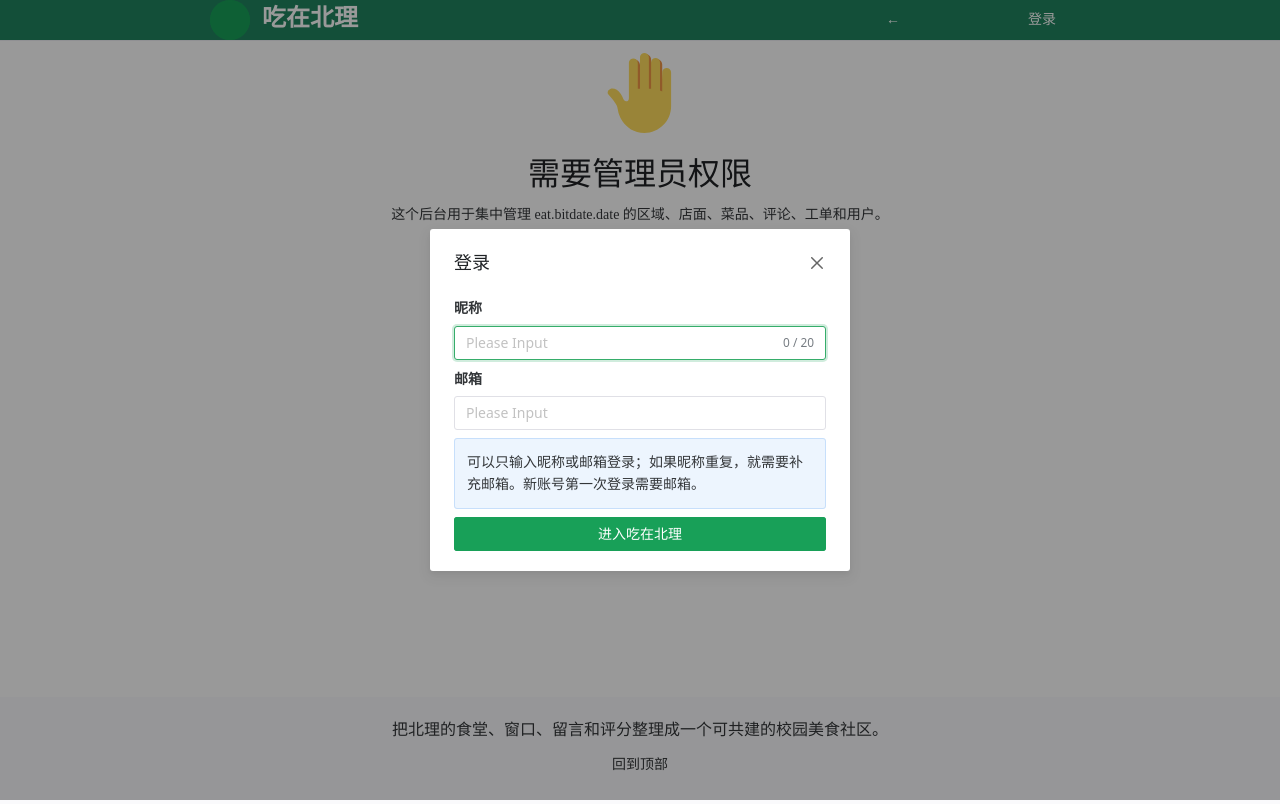
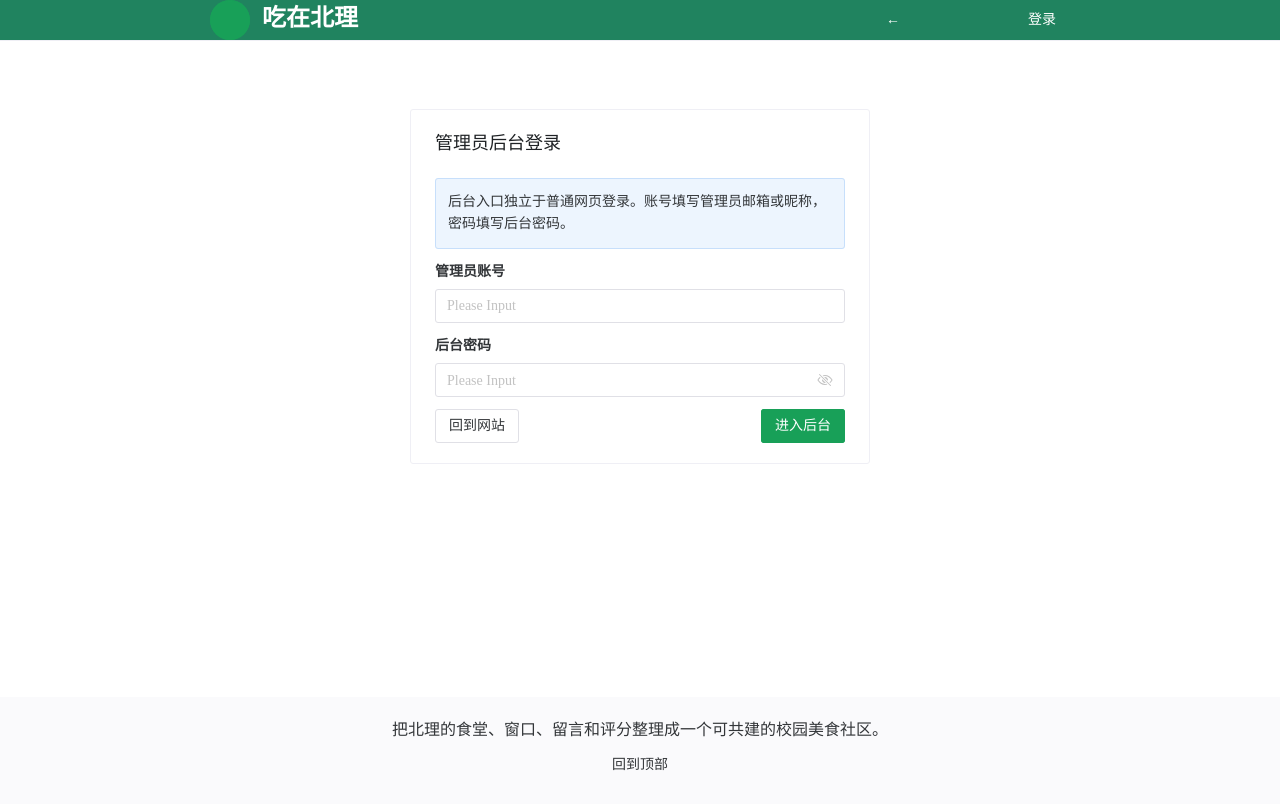
Before and after one commit to Decent898/eatbit, a Vue app: page /admin in a window 1280 px wide. Built offline with nearby package versions, Linux system fonts and the light colour scheme; no server answers; some icons are missing.

Commit message:
feat: separate admin login entry

```diff
--- a/src/App.vue
+++ b/src/App.vue
@@ -5,7 +5,6 @@ import { darkTheme, lightTheme, NIcon, type MenuOption } from 'naive-ui'
 import MenuRound from '@vicons/material/MenuRound'
 import HomeOutlined from '@vicons/material/HomeOutlined'
 import RestaurantOutlined from '@vicons/material/RestaurantOutlined'
-import AdminPanelSettingsOutlined from '@vicons/material/AdminPanelSettingsOutlined'
 import RefreshOutlined from '@vicons/material/RefreshOutlined'
 import PersonOutlineOutlined from '@vicons/material/PersonOutlineOutlined'
 import DarkModeOutlined from '@vicons/material/DarkModeOutlined'
@@ -34,9 +33,7 @@ const menuOptions: MenuOption[] = [
   { label: '首页', key: '/home', icon: renderIcon(HomeOutlined) },
   { label: '店面发现', key: '/home?tab=search', icon: renderIcon(RestaurantOutlined) },
   { label: '个人中心', key: '/profile', icon: renderIcon(PersonOutlineOutlined) },
-  { label: '问题反馈', key: '/feedback', icon: renderIcon(FeedbackOutlined) },
-  { label: '管理员后台', key: '/admin', icon: renderIcon(AdminPanelSettingsOutlined) },
-  { label: '食堂区管理', key: '/admin/canteens', icon: renderIcon(AdminPanelSettingsOutlined) }
+  { label: '问题反馈', key: '/feedback', icon: renderIcon(FeedbackOutlined) }
 ]
 
 function handleMenu(key: string) {
--- a/src/store/auth.ts
+++ b/src/store/auth.ts
@@ -48,6 +48,25 @@ async function login(email: string, nickname: string) {
     const data = await response.json() as { user: AuthUser }
     state.user = data.user
     state.authModal = false
+  } finally {
+    state.loading = false
+  }
+}
+
+async function adminLogin(account: string, password: string) {
+  state.loading = true
+  try {
+    const response = await fetch('/api/auth/admin-login', {
+      method: 'POST',
+      headers: { 'content-type': 'application/json' },
+      body: JSON.stringify({ account, password })
+    })
+    if (!response.ok) {
+      const data = await response.json().catch(() => ({ error: 'admin login failed' })) as { error?: string }
+      throw new Error(data.error || 'admin login failed')
+    }
+    const data = await response.json() as { user: AuthUser }
+    state.user = data.user
   } finally {
     state.loading = false
   }
@@ -119,6 +138,7 @@ export function useAuthStore() {
     }),
     loadMe,
     login,
+    adminLogin,
     updateProfile,
     logout,
     requireLogin,
--- a/src/views/AdminDashboard.vue
+++ b/src/views/AdminDashboard.vue
@@ -22,6 +22,7 @@ const editShopModal = ref(false)
 const editItemModal = ref(false)
 const editUserModal = ref(false)
 
+const adminLoginForm = reactive({ account: '', password: '' })
 const areaForm = reactive({ id: '', name: '', campus: '良乡校区' as Campus, kind: '食堂' as AreaKind, description: '' })
 const shopForm = reactive({ id: '', name: '', description: '' })
 const itemForm = reactive({ id: '', name: '', price: '', description: '' })
@@ -93,8 +94,29 @@ async function refreshAdminData() {
 
 function requireAdmin() {
   if (auth.isAdmin.value) return true
-  if (!auth.user.value) auth.authModal.value = true
+  window.$message.warning('请先用管理员账号登录后台')
   return false
+}
+
+async function submitAdminLogin() {
+  const account = adminLoginForm.account.trim()
+  if (!account || !adminLoginForm.password) {
+    window.$message.warning('请输入管理员账号和后台密码')
+    return
+  }
+  try {
+    await auth.adminLogin(account, adminLoginForm.password)
+    adminLoginForm.password = ''
+    window.$message.success('管理员登录成功')
+    await refreshAdminData()
+  } catch (error) {
+    const message = error instanceof Error ? error.message : '管理员登录失败'
+    if (message.includes('not configured')) {
+      window.$message.error('后台密码还没有配置，请先在 Cloudflare 设置 ADMIN_PASSWORD')
+    } else {
+      window.$message.error('管理员账号或密码不正确')
+    }
+  }
 }
 
 function openAreaEdit(area: { id: string; name: string; campus: Campus; kind: AreaKind; description: string }) {
@@ -358,17 +380,37 @@ onMounted(async () => {
 
 <template>
   <div class="admin-page">
-    <n-result
+    <n-card
       v-if="!auth.isAdmin.value"
-      status="403"
-      title="需要管理员权限"
-      description="这个后台用于集中管理 eat.bitdate.date 的区域、店面、菜品、评论、工单和用户。"
+      class="admin-login-card"
+      title="管理员后台登录"
     >
-      <template #footer>
-        <n-button v-if="!auth.user.value" type="primary" @click="auth.authModal.value = true">登录</n-button>
-        <n-button v-else @click="router.push('/home')">回首页</n-button>
-      </template>
-    </n-result>
+      <n-space vertical size="large">
+        <n-alert type="info" :show-icon="false">
+          后台入口独立于普通网页登录。账号填写管理员邮箱或昵称，密码填写后台密码。
+        </n-alert>
+        <FormField label="管理员账号">
+          <n-input
+            v-model:value="adminLoginForm.account"
+            autocomplete="username"
+            @keyup.enter="submitAdminLogin"
+          />
+        </FormField>
+        <FormField label="后台密码">
+          <n-input
+            v-model:value="adminLoginForm.password"
+            type="password"
+            show-password-on="click"
+            autocomplete="current-password"
+            @keyup.enter="submitAdminLogin"
+          />
+        </FormField>
+        <n-space justify="space-between" align="center">
+          <n-button @click="router.push('/home')">回到网站</n-button>
+          <n-button type="primary" :loading="auth.loading.value" @click="submitAdminLogin">进入后台</n-button>
+        </n-space>
+      </n-space>
+    </n-card>
 
     <n-space v-else vertical size="large">
       <n-card>
@@ -495,6 +537,11 @@ onMounted(async () => {
   margin: auto;
 }
 
+.admin-login-card {
+  max-width: 460px;
+  margin: 56px auto;
+}
+
 .admin-title {
   margin: 0 0 4px;
 }
--- a/src/views/Home.vue
+++ b/src/views/Home.vue
@@ -1,7 +1,6 @@
 <script setup lang="ts">
 import { computed, reactive, ref, watch } from 'vue'
 import { useRoute, useRouter } from 'vue-router'
-import AdminPanelSettingsOutlined from '@vicons/material/AdminPanelSettingsOutlined'
 import SearchOutlined from '@vicons/material/SearchOutlined'
 import TodayOutlined from '@vicons/material/TodayOutlined'
 import CasinoOutlined from '@vicons/material/CasinoOutlined'
@@ -556,12 +555,6 @@ function rollDice() {
           </n-card>
         </n-tab-pane>
       </n-tabs>
-
-      <n-button class="float-actions" circle size="large" @click="router.push('/admin/canteens')">
-        <template #icon>
-          <n-icon :component="AdminPanelSettingsOutlined" />
-        </template>
-      </n-button>
     </n-space>
   </div>
 </template>
@@ -613,12 +606,6 @@ function rollDice() {
   color: var(--primary-color);
   font-size: 18px;
   font-weight: 800;
-}
-
-.float-actions {
-  position: fixed;
-  right: 4.2vw;
-  bottom: 4.2vw;
 }
 
 .today-submit {
```
Also changed, not shown: 2 other files (tests, documents, lock files or other folders).
